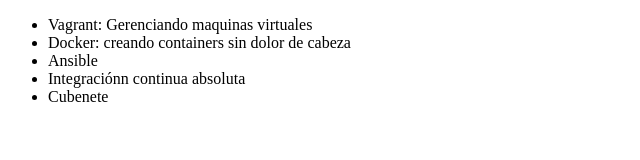
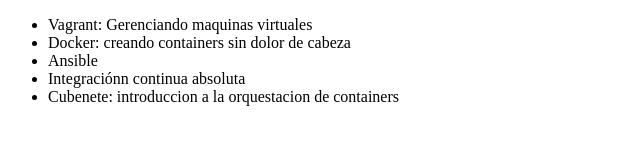
Before and after one commit to ReneOrtegaT/alura-git, a plain HTML site: page index.html in a window 1280 px wide. Shown: the whole page, without its empty margins (0-640 px from the left). Drawn offline with Linux system fonts and the light colour scheme.

Commit message:
Modificando el nombre del curso de kubenertes

```diff
--- a/index.html
+++ b/index.html
@@ -10,7 +10,7 @@
          <li>Docker: creando containers sin dolor de cabeza </li>
          <li> Ansible </li>
          <li> Integraciónn continua absoluta </li>
-         <li>Cubenete</li>
+         <li>Cubenete: introduccion a la orquestacion de containers</li>
      </ul>
 </body>
 </html>
```
